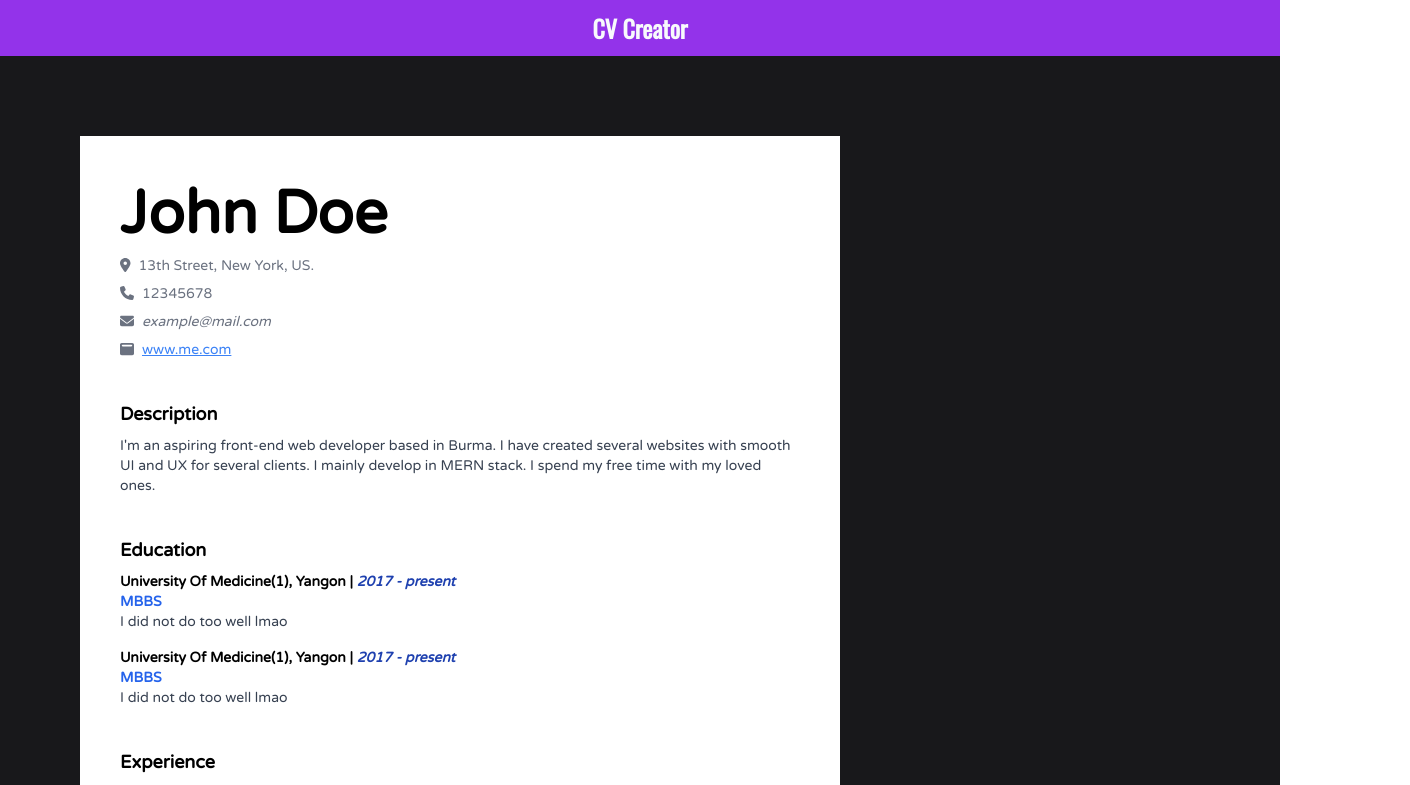
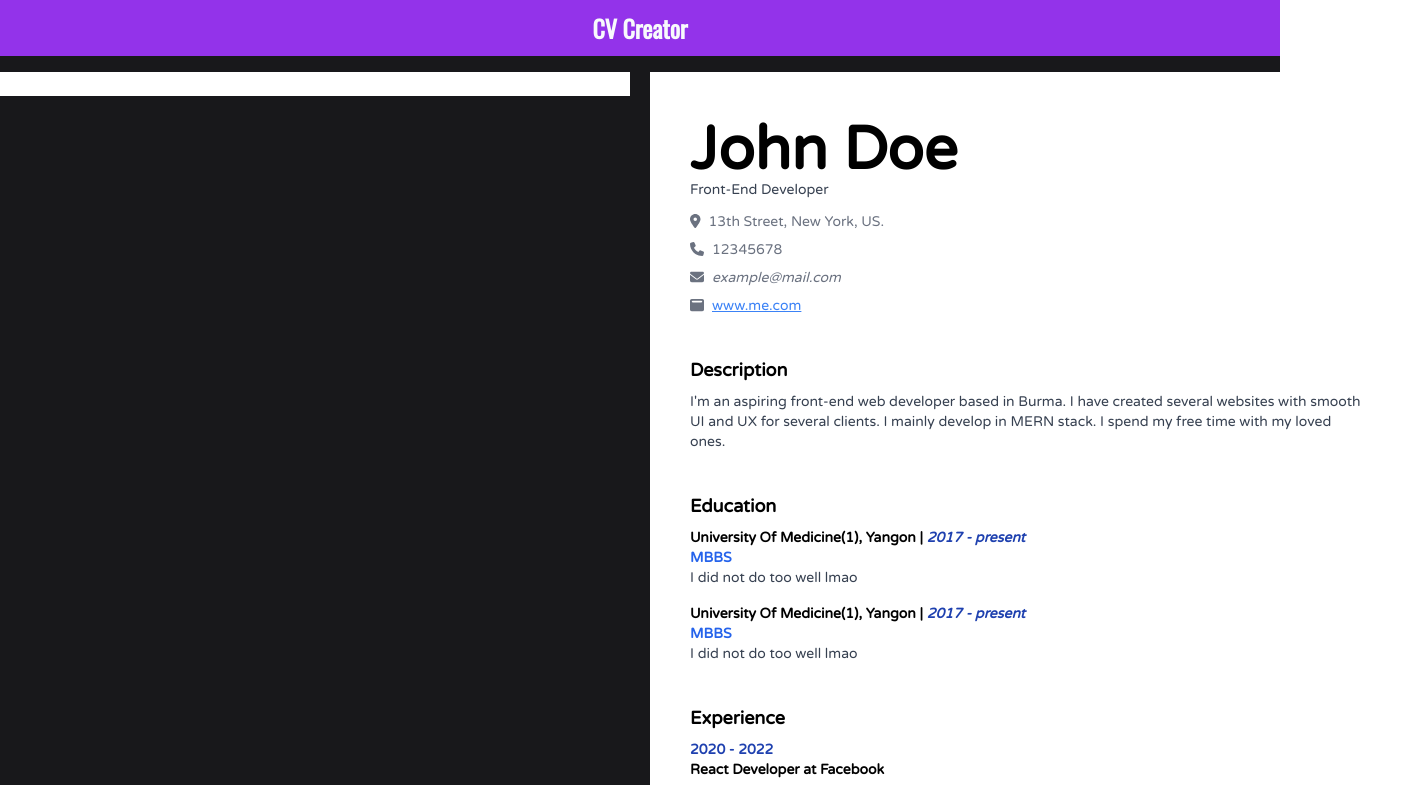
Before and after one commit to thantko20/cv-builder, a React (Create React App) app: page / in a window 1280 px wide. Shown: the top 785 px of the page, 1410 px wide, since content can reach past the window. Built offline with nearby package versions, Linux system fonts and the light colour scheme.

Commit message:
Fix sizing problem

```diff
--- a/src/App.js
+++ b/src/App.js
@@ -5,7 +5,7 @@ import Main from './components/Main/Main';
 class App extends Component {
   render() {
     return (
-      <div className='min-h-screen bg-zinc-900 w-full font-varela'>
+      <div className='min-h-screen bg-zinc-900 font-varela'>
         <Header />
         <Main />
       </div>
--- a/src/components/Main/Main.js
+++ b/src/components/Main/Main.js
@@ -1,5 +1,6 @@
 import React, { Component } from 'react';
 import Preview from './Preview/Preview';
+import EditMode from './EditMode/EditMode';
 
 class Main extends Component {
   constructor(props) {
@@ -7,6 +8,7 @@ class Main extends Component {
     this.person = {
       generalInfo: {
         name: 'John Doe',
+        jobTitle: 'Front-End Developer',
         address: '13th Street, New York, US.',
         phone: '12345678',
         email: 'example@mail.com',
@@ -61,7 +63,8 @@ class Main extends Component {
 
   render() {
     return (
-      <main className='p-20 flex items-start'>
+      <main className='p-4 flex flex-col justify-center items-start gap-5 lg:flex-row'>
+        <EditMode />
         <Preview
           generalInfo={this.person.generalInfo}
           description={this.person.description}
```
